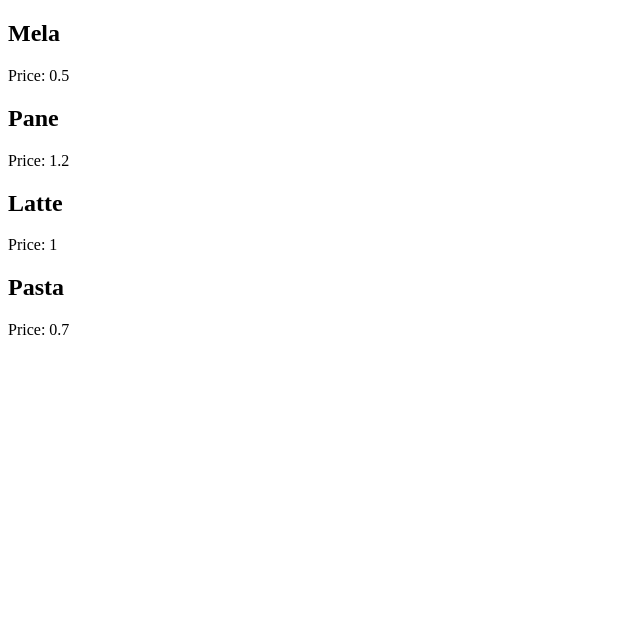
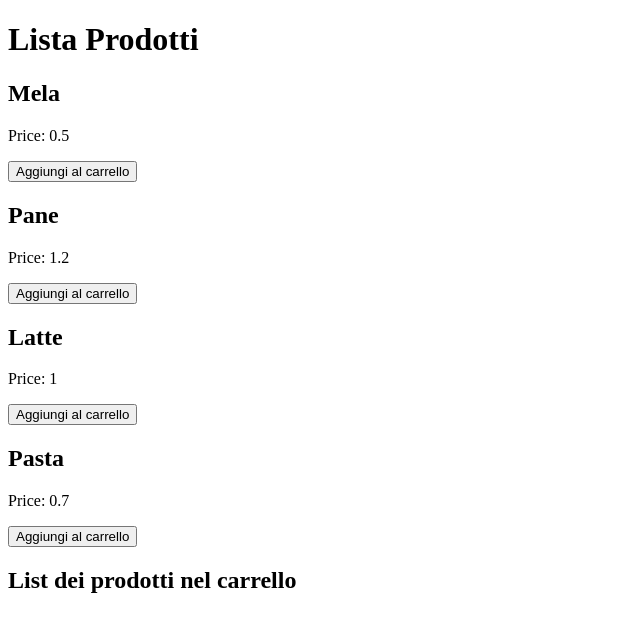
Before and after one commit to mendozagianfranco/ex-react-usereducer-spesa, a React (Vite) app: page / in a window 1280 px wide. Shown: the top 632 px of the page, without its empty margins (0-640 px from the left). Built offline with nearby package versions, Linux system fonts and the light colour scheme.

Commit message:
feat: complete milestone 2

```diff
--- a/src/App.jsx
+++ b/src/App.jsx
@@ -1,3 +1,4 @@
+import { useEffect, useState } from 'react';
 import ListProducts from './components/ListProducts';
 
 const products = [
@@ -7,10 +8,24 @@ const products = [
   { name: 'Pasta', price: 0.7 },
 ];
 
+
 function App() {
+  const [addedProducts, SetAddedProducts] = useState([]);
+
   return (
     <>
-      <ListProducts products={products} />
+      <h1>Lista Prodotti</h1>
+      <ListProducts products={products} addedProducts={addedProducts} SetAddedProducts={SetAddedProducts} />
+
+      <h2>List dei prodotti nel carrello</h2>
+      {addedProducts.map((p, index) => (
+        <div key={index}>
+          <h3>{p.name}</h3>
+          <p>Price: {p.price}</p>
+          <p>Quantity: {p.quantity}</p>
+        </div>
+      ))}
+
     </>
   );
 }
--- a/src/components/ListProducts.jsx
+++ b/src/components/ListProducts.jsx
@@ -1,5 +1,9 @@
-export default function ListProducts({ products }) {
-    console.log(products);
+export default function ListProducts({ products, SetAddedProducts, addedProducts }) {
+
+    function addProduct(product) {
+        if (addedProducts.find(p => p.name === product.name)) return;
+        SetAddedProducts(curr => [...curr, { ...product, quantity: 1 }]);
+    }
 
     return (
         <div>
@@ -7,6 +11,7 @@ export default function ListProducts({ products }) {
                 <div key={index}>
                     <h2>{product.name}</h2>
                     <p>Price: {product.price}</p>
+                    <button onClick={() => addProduct(product)}>Aggiungi al carrello</button>
                 </div>
             ))}
         </div>
```
